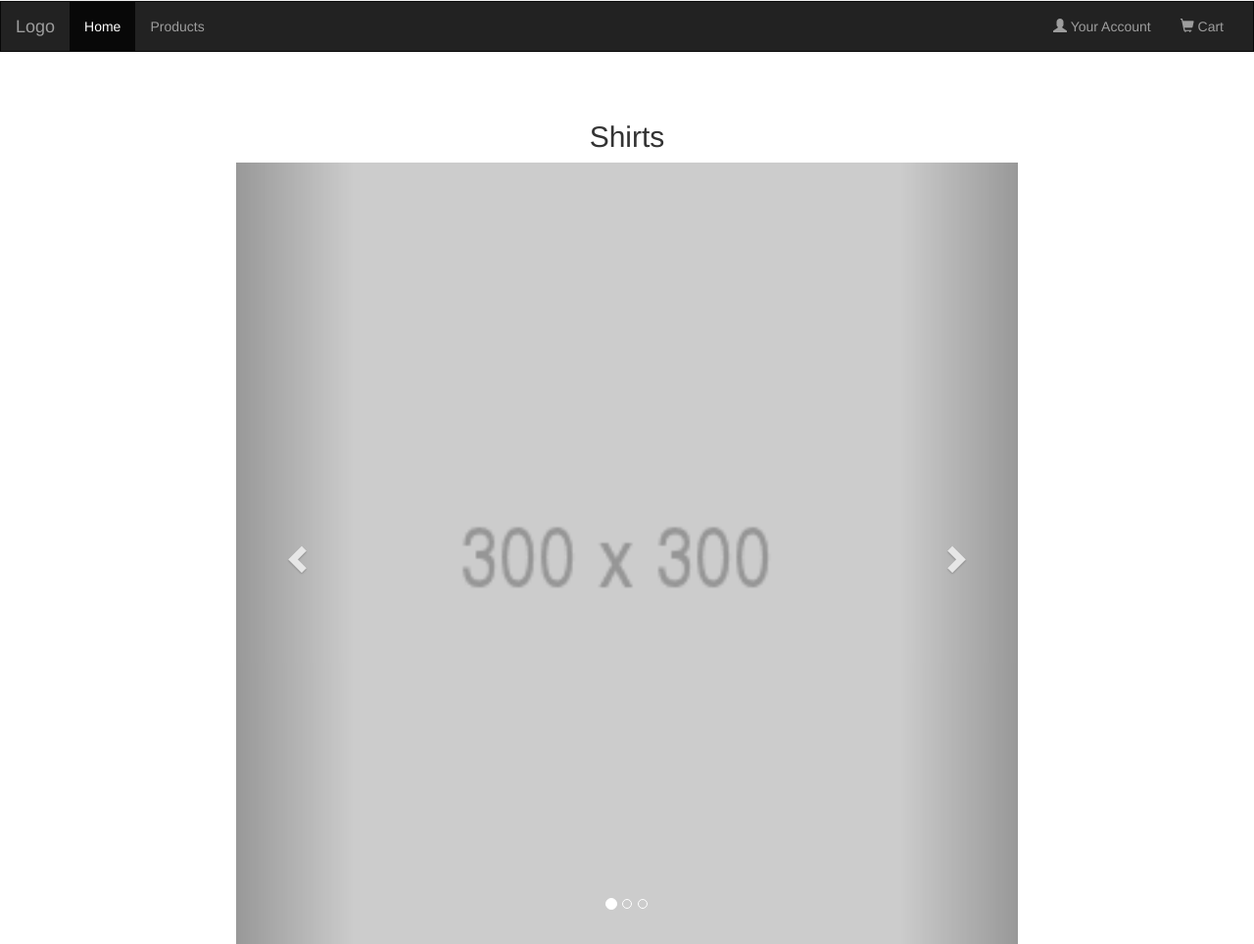
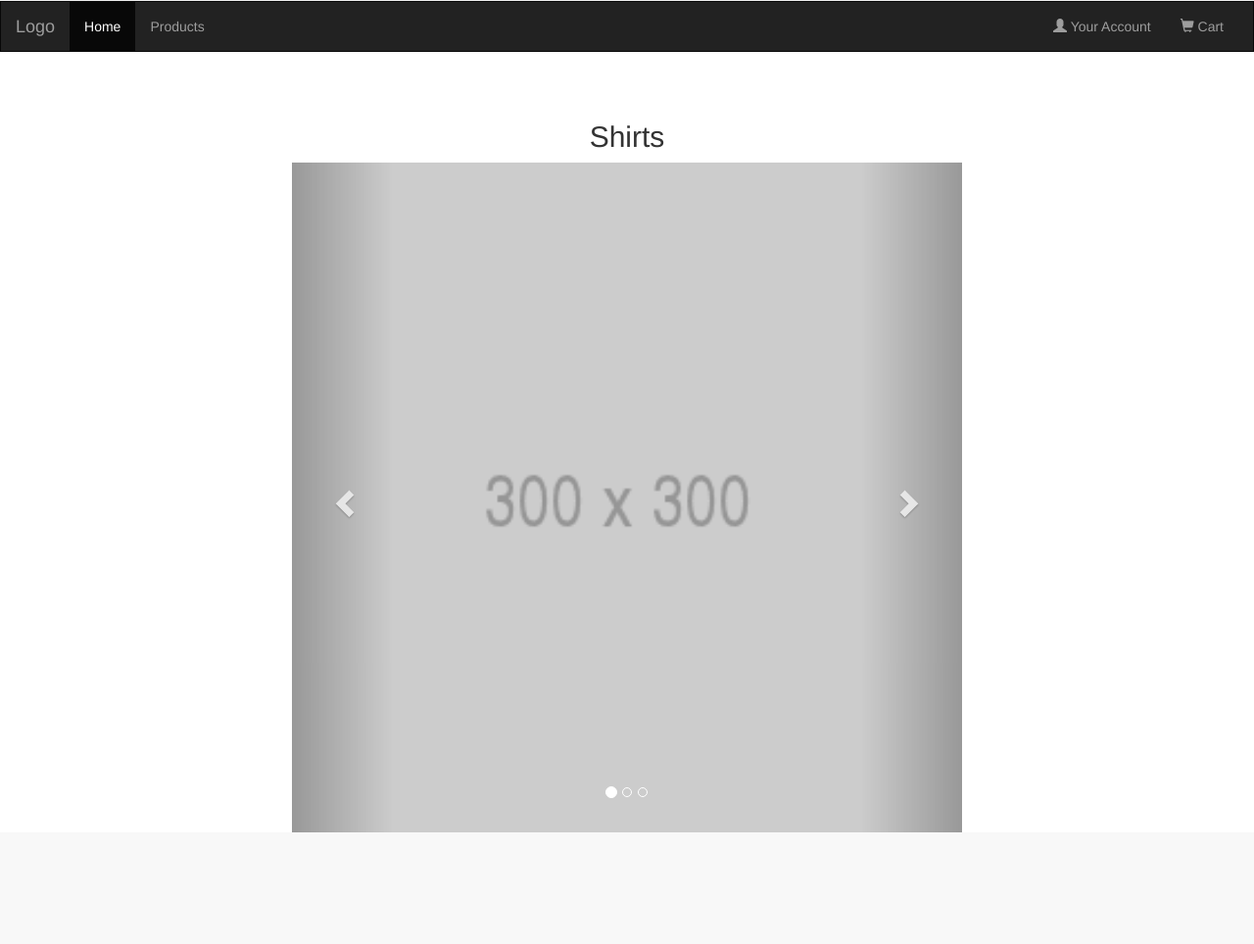
Before and after one commit to samellison170/CS3380, a PHP site: page /homePage.html in a window 1280 px wide. Shown: the part 239-1203 px from the top of the page at 98% size. After the commit the page ends 1089 px from the top, so only its background shows below. Run offline with PHP 8.4, Linux system fonts and the light colour scheme; some libraries are stand-ins or nearby versions.

Commit message:
Updated CSS 12/7/17

```diff
--- a/main.css
+++ b/main.css
@@ -18,8 +18,9 @@ footer {
     text-align: center;
 }
 
+/* Tweak width for carousel sizing */
 #myCarousel {
-    width: 70%;
+    width: 60%;
     height: auto;
     margin: 0 auto;
 }
```
